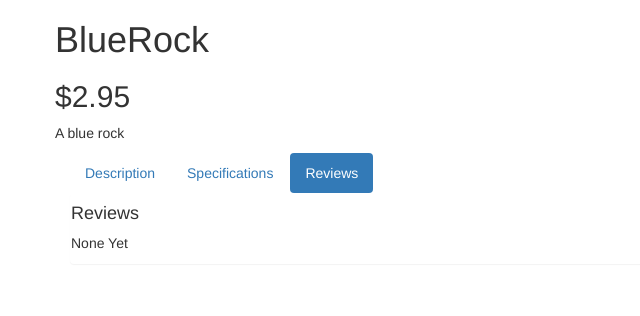
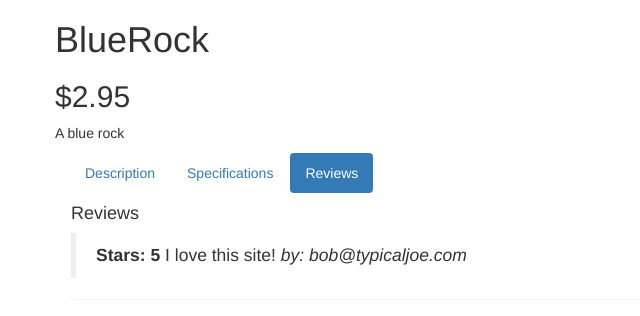
Before and after one commit to macikokoro/angular-mean-median-mode, a website: page app/index.html in a window 1280 px wide. Both pictures are taken after a click on the link "Reviews". Shown: the whole page, without its empty margins (0-640 px from the left). Drawn offline with nearby package versions, Linux system fonts and the light colour scheme.

Commit message:
adding working reviews

```diff
--- a/app/index.html
+++ b/app/index.html
@@ -17,8 +17,10 @@
      <ul class="nav nav-pills">
        <li ng-class="{active:panel.isSelected(1)}">
          <a href ng-click="panel.selectTab(1)">Description</a></li>
-       <li ng-class="{active:panel.isSelected(2)}"><a href ng-click="panel.selectTab(2)">Specifications</a></li>
-       <li ng-class="{active:panel.isSelected(3)}"><a href ng-click="panel.selectTab(3)">Reviews</a></li>
+       <li ng-class="{active:panel.isSelected(2)}">
+         <a href ng-click="panel.selectTab(2)">Specifications</a></li>
+       <li ng-class="{active:panel.isSelected(3)}">
+         <a href ng-click="panel.selectTab(3)">Reviews</a></li>
      </ul>
      <!-- Tabs content -->
      <div class="panel" ng-show="panel.isSelected(1)">
@@ -31,8 +33,12 @@
      </div>
      <div class="panel" ng-show="panel.isSelected(3)">
        <h4>Reviews</h4>
-       <p>None Yet</p>
-     </div>
+       <blockquote ng-repeat="review in store.product.reviews">
+         <b>Stars: {{review.stars}}</b>
+         {{review.body}}
+         <cite>by: {{review.author}}</cite>
+       </blockquote>
+
 
   </section>
 
--- a/app/js/app.js
+++ b/app/js/app.js
@@ -19,6 +19,12 @@
   var gems = {
     name: 'BlueRock',
     price: 2.95,
-    description: 'A blue rock'
+    description: 'A blue rock',
+    reviews: [
+    {
+      stars: 5,
+      body: "I love this site!",
+      author: "bob@typicaljoe.com"
+    }]
   };
 })();
```
